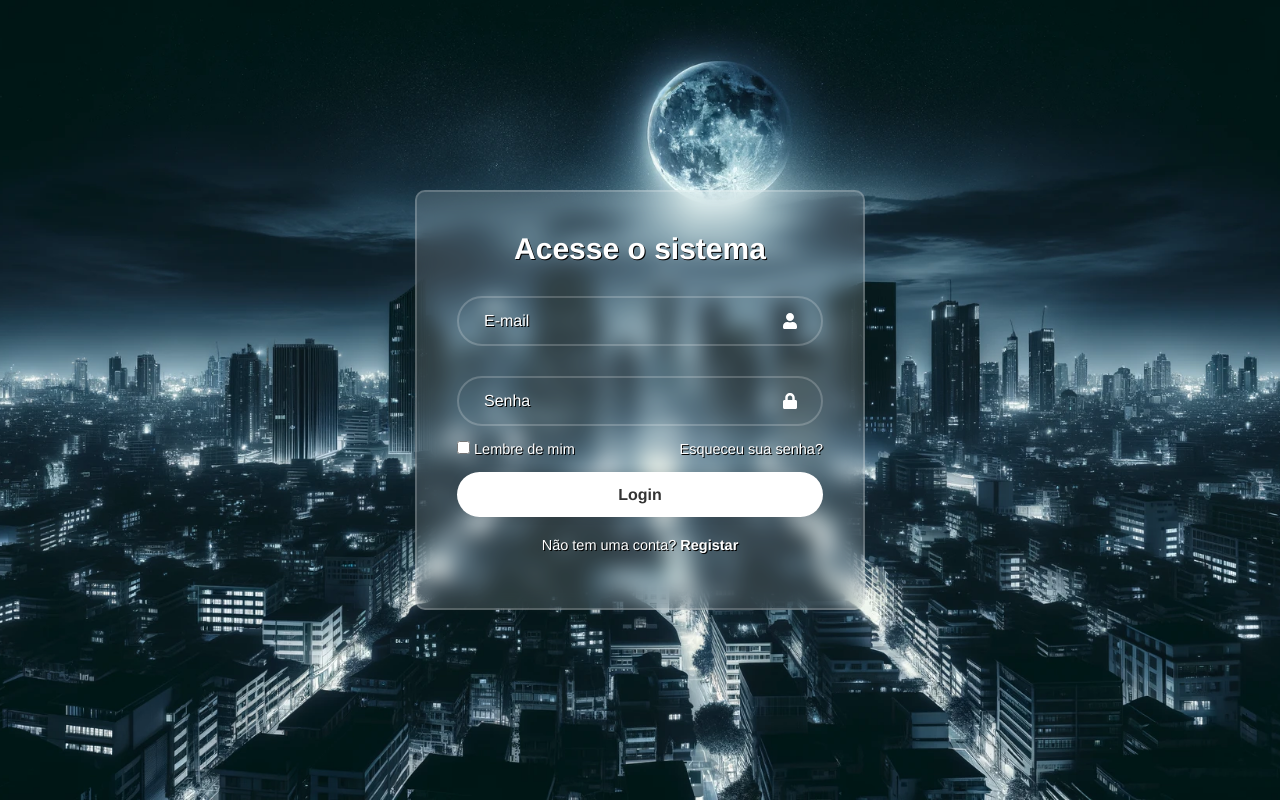
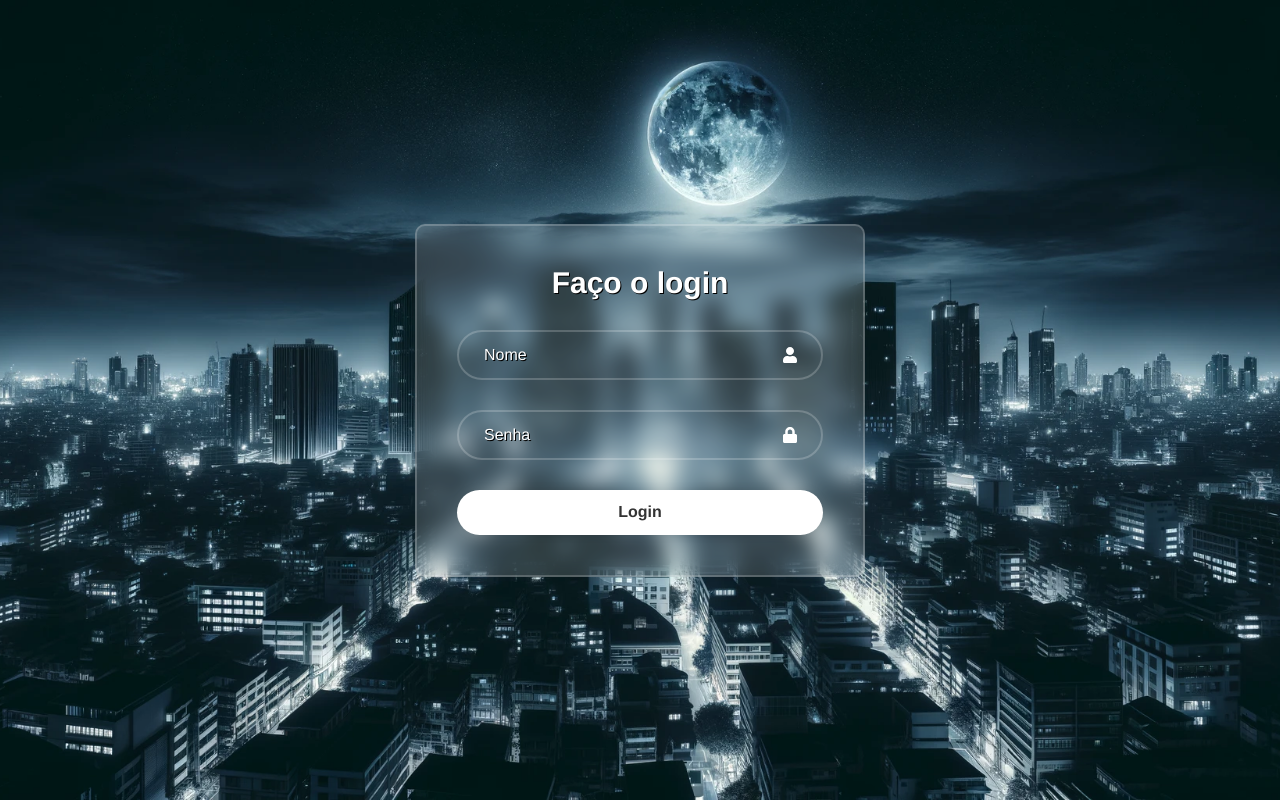
Before and after one commit to wellingtonpereira12/sitepesquisakafra, a React (Vite) app: page / in a window 1280 px wide. Built offline with nearby package versions, Linux system fonts and the light colour scheme.

Commit message:
tela login

```diff
--- a/src/Components/Login/Login.css
+++ b/src/Components/Login/Login.css
@@ -80,19 +80,3 @@
   font-weight: 700;
   text-shadow: none;
 }
-
-.container .signup-link {
-  font-size: 14.5px;
-  text-align: center;
-  margin: 20px 0 15px;
-}
-
-.signup-link p a {
-  color: #fff;
-  text-decoration: none;
-  font-weight: 600;
-}
-
-.signup-link p a:hover {
-  text-decoration: underline;
-}
--- a/src/Components/Login/Login.jsx
+++ b/src/Components/Login/Login.jsx
@@ -19,11 +19,11 @@ const Login = () => {
   return (
     <div className="container">
       <form onSubmit={handleSubmit}>
-        <h1>Acesse o sistema</h1>
+        <h1>Faço o login</h1>
         <div className="input-field">
           <input
             type="text"
-            placeholder="E-mail"
+            placeholder="Nome"
             required
             value={username}
             onChange={(e) => setUsername(e.target.value)}
@@ -42,17 +42,9 @@ const Login = () => {
         </div>
 
         <div className="recall-forget">
-          <label>
-            <input type="checkbox" />
-            Lembre de mim
-          </label>
-          <a href="#">Esqueceu sua senha?</a>
         </div>
         <button type="submit">Login</button>
         <div className="signup-link">
-          <p>
-            Não tem uma conta? <a href="#">Registar</a>{" "}
-          </p>
         </div>
       </form>
     </div>
```
